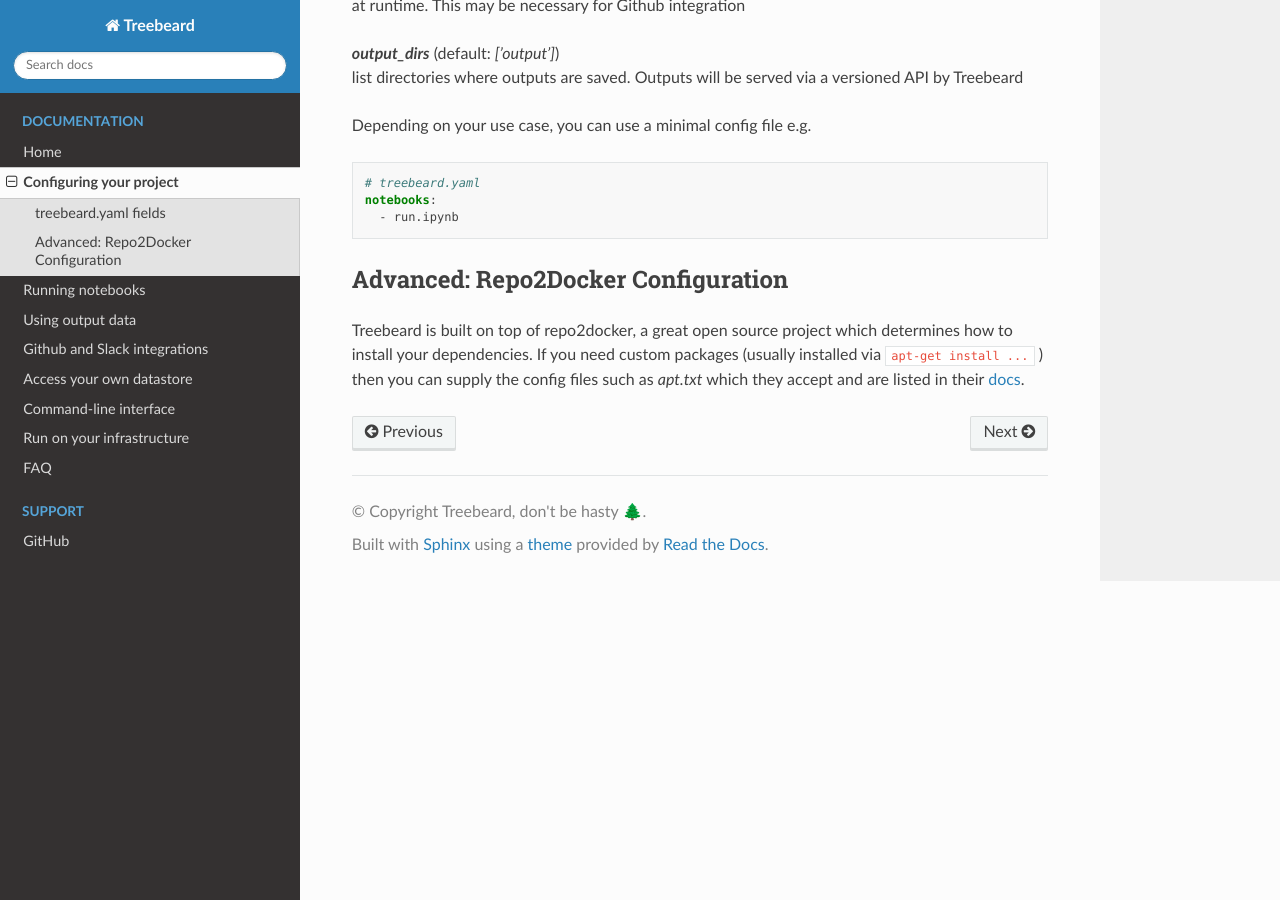
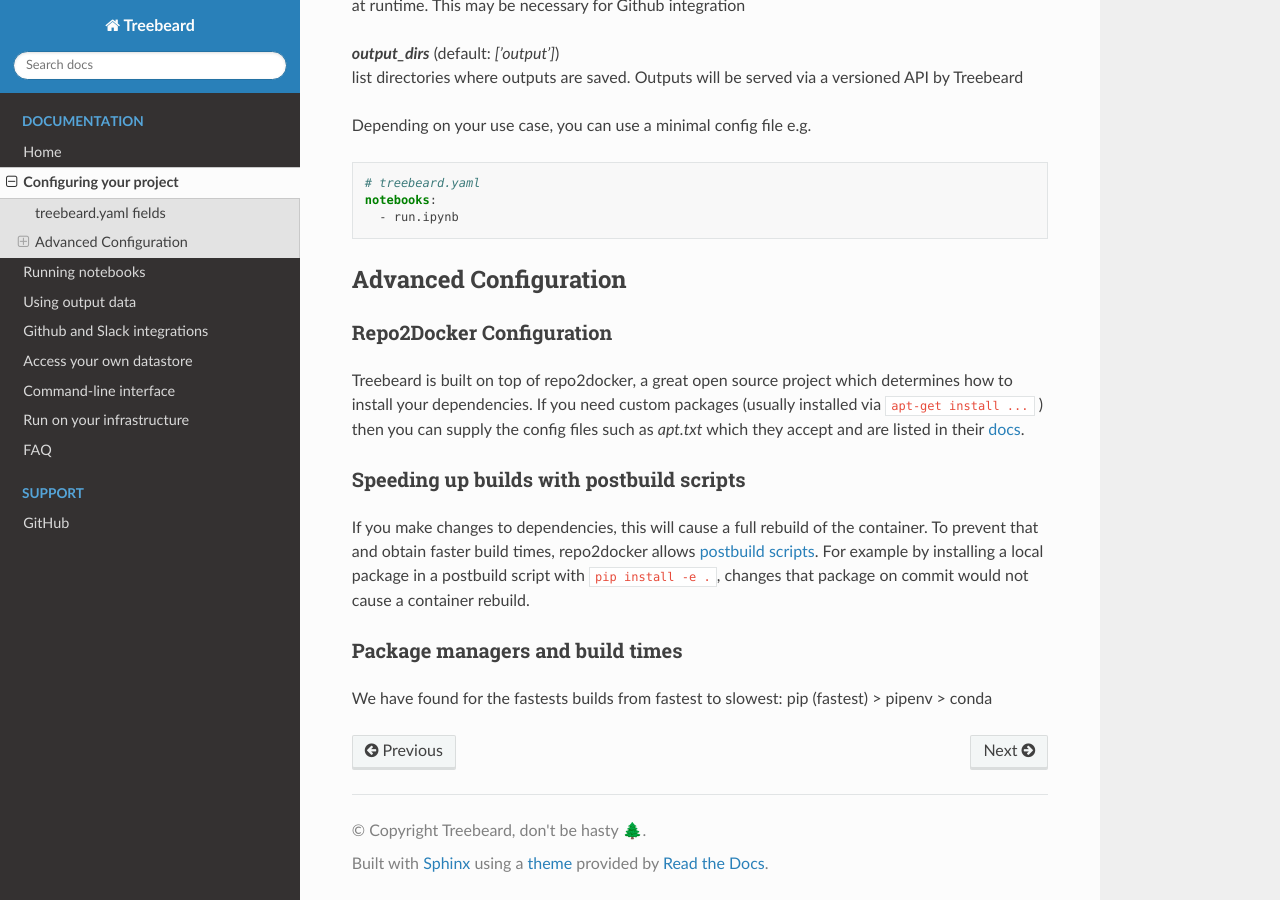
Before and after one commit to treebeardtech/nbmake-action, a Sphinx documentation site: the page built from docs/project_config.md, in a window 1280 px wide and 900 px high, scrolled down 1199 px. Built offline with Sphinx 7.4.7 and the Read the Docs theme 2.0.0, drawn with Linux system fonts in a browser that asks for light colours.

Commit message:
docs update and add video

````diff
--- a/docs/project_config.md
+++ b/docs/project_config.md
@@ -65,6 +65,16 @@
   - run.ipynb
 ```
 
-## Advanced: Repo2Docker Configuration
+## Advanced Configuration
+
+### Repo2Docker Configuration
 
 Treebeard is built on top of repo2docker, a great open source project which determines how to install your dependencies. If you need custom packages (usually installed via `apt-get install ...` ) then you can supply the config files such as _apt.txt_ which they accept and are listed in their [docs](https://repo2docker.readthedocs.io/en/latest/config_files.html).
+
+### Speeding up builds with postbuild scripts
+
+If you make changes to dependencies, this will cause a full rebuild of the container. To prevent that and obtain faster build times, repo2docker allows [postbuild scripts](https://repo2docker.readthedocs.io/en/latest/config_files.html#postbuild-run-code-after-installing-the-environment). For example by installing a local package in a postbuild script with `pip install -e .`, changes that package on commit would not cause a container rebuild.
+
+### Package managers and build times
+
+We have found for the fastests builds from fastest to slowest: pip (fastest) > pipenv > conda
````
Also changed, not shown: docs/faq.md (+4 -0 lines), docs/index.md (+6 -2 lines).
